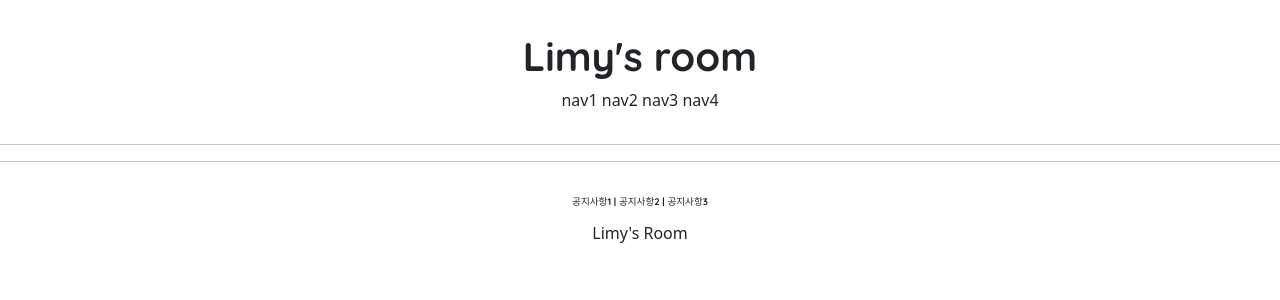
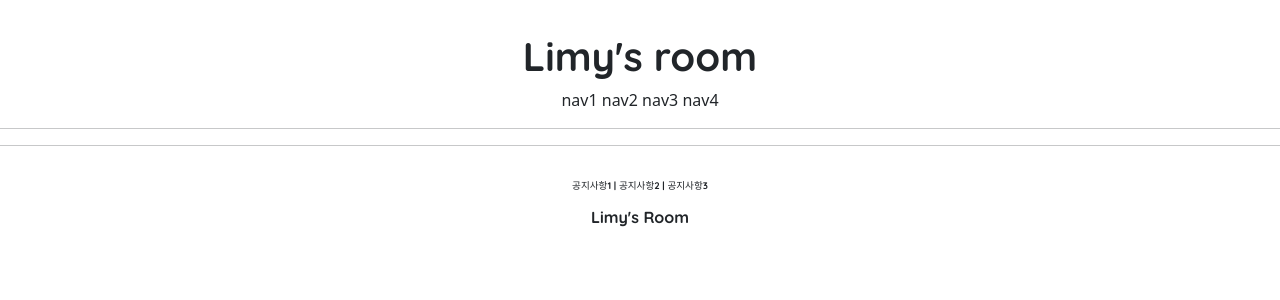
Before and after one commit to Limy-901/Limysroom, a Django app: template templates/base.html in a window 1280 px wide. Shown: the top 300 px of the page. Run offline with Django 3.2, Linux system fonts and the light colour scheme; the template is opened without the code that fills it, so the values that code supplies are empty; parts of the project's set-up code (start-up, migrations or seed data) failed here and were passed over.

Commit message:
Update CSS

```diff
--- a/limys/settings.py
+++ b/limys/settings.py
@@ -132,5 +132,11 @@ STATIC_URL = '/static/'
 
 # Default primary key field type
 # https://docs.djangoproject.com/en/3.2/ref/settings/#default-auto-field
+STATIC_ROOT = os.path.join(BASE_DIR, 'staticfiles')
+
+STATICFILES_DIRS = [
+    BASE_DIR / "static",
+]
+
 
 DEFAULT_AUTO_FIELD = 'django.db.models.BigAutoField'
--- /dev/null
+++ b/static/base.css
@@ -0,0 +1,15 @@
+.footer{
+    text-align:center;margin-top:2rem;
+}
+.footer_button{
+    font-size:.6rem;
+    font-family: 'Quicksand', sans-serif;
+}
+
+.footer_logo{
+    margin-top:1rem;
+    font-family: 'Quicksand', sans-serif;
+}
+.main_logo{
+    font-family: 'Quicksand', sans-serif;
+}
--- a/templates/footer.html
+++ b/templates/footer.html
@@ -1,12 +1,12 @@
-    <div style="text-align:center;margin-top:2rem; ">
+    <div class="footer">
 
-        <div style="font-size:.6rem;font-family: 'Quicksand', sans-serif;">
+        <div class="footer_button">
             <span>공지사항1</span> |
             <span>공지사항2</span> |
             <span>공지사항3</span>
 
         </div>
         <div style="margin-top:1rem;">
-            <h6 style="margin-top:1rem;">Limy's Room</h6>
+            <h6 class="footer_logo">Limy's Room</h6>
         </div>
     </div>
--- a/templates/head.html
+++ b/templates/head.html
@@ -1,6 +1,10 @@
+{% load static %}
+
 <head>
     <meta charset="UTF-8">
     <title>Limy's Place</title>
+    <!--  base.css  -->
+    <link rel="stylesheet" type="text/css" href="{% static 'base.css' %}">
     <!--  Bootstrap link  -->
     <link href="https://cdn.jsdelivr.net/npm/bootstrap@5.0.0-beta3/dist/css/bootstrap.min.css" rel="stylesheet" integrity="sha384-eOJMYsd53ii+scO/bJGFsiCZc+5NDVN2yr8+0RDqr0Ql0h+rP48ckxlpbzKgwra6" crossorigin="anonymous">
     <!-- Title Font -->
--- a/templates/header.html
+++ b/templates/header.html
@@ -1,5 +1,5 @@
-<div style="text-align:center; margin:2rem 0;">
-    <div style="font-family: 'Quicksand', sans-serif; ">
+<div class="footer">
+    <div class="main_logo">
         <h1>Limy's room</h1>
     </div>
     <div>
```
